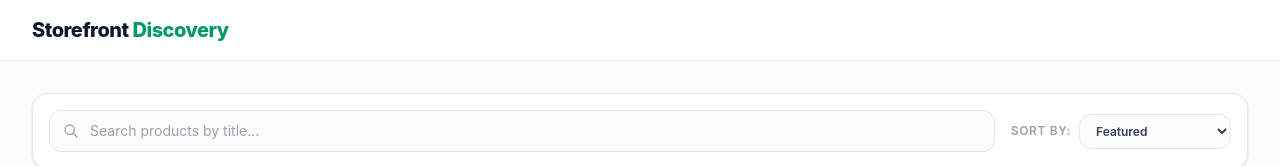
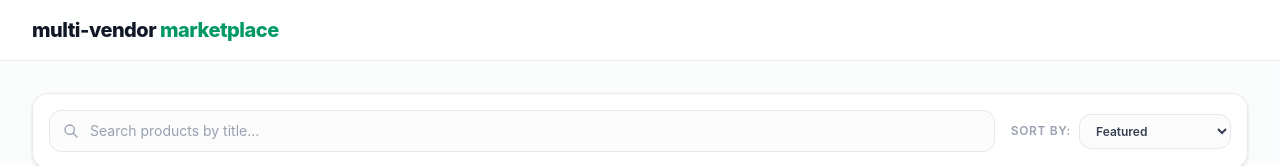
Before and after one commit to Ebidavs/multi-vendor-marketplace, a React app in the folder frontend/: page / in a window 1280 px wide. Shown: the top 166 px of the page. Built offline with nearby package versions, Linux system fonts and the light colour scheme; the HTML template or start-up script is replaced by a standard one.

Commit message:
Update placeholder brand name to multi-vendor-market

```diff
--- a/frontend/src/App.jsx
+++ b/frontend/src/App.jsx
@@ -70,7 +70,7 @@ export default function App() {
       <header className="sticky top-0 z-40 border-b border-gray-200/80 bg-white/80 backdrop-blur-md">
         <div className="mx-auto flex max-w-7xl items-center justify-between px-4 py-4 sm:px-6 lg:px-8">
           <h1 className="text-xl font-extrabold tracking-tight text-gray-900">
-            Storefront <span className="text-emerald-600">Discovery</span>
+            multi-vendor <span className="text-emerald-600">marketplace</span>
           </h1>
         </div>
       </header>
```
